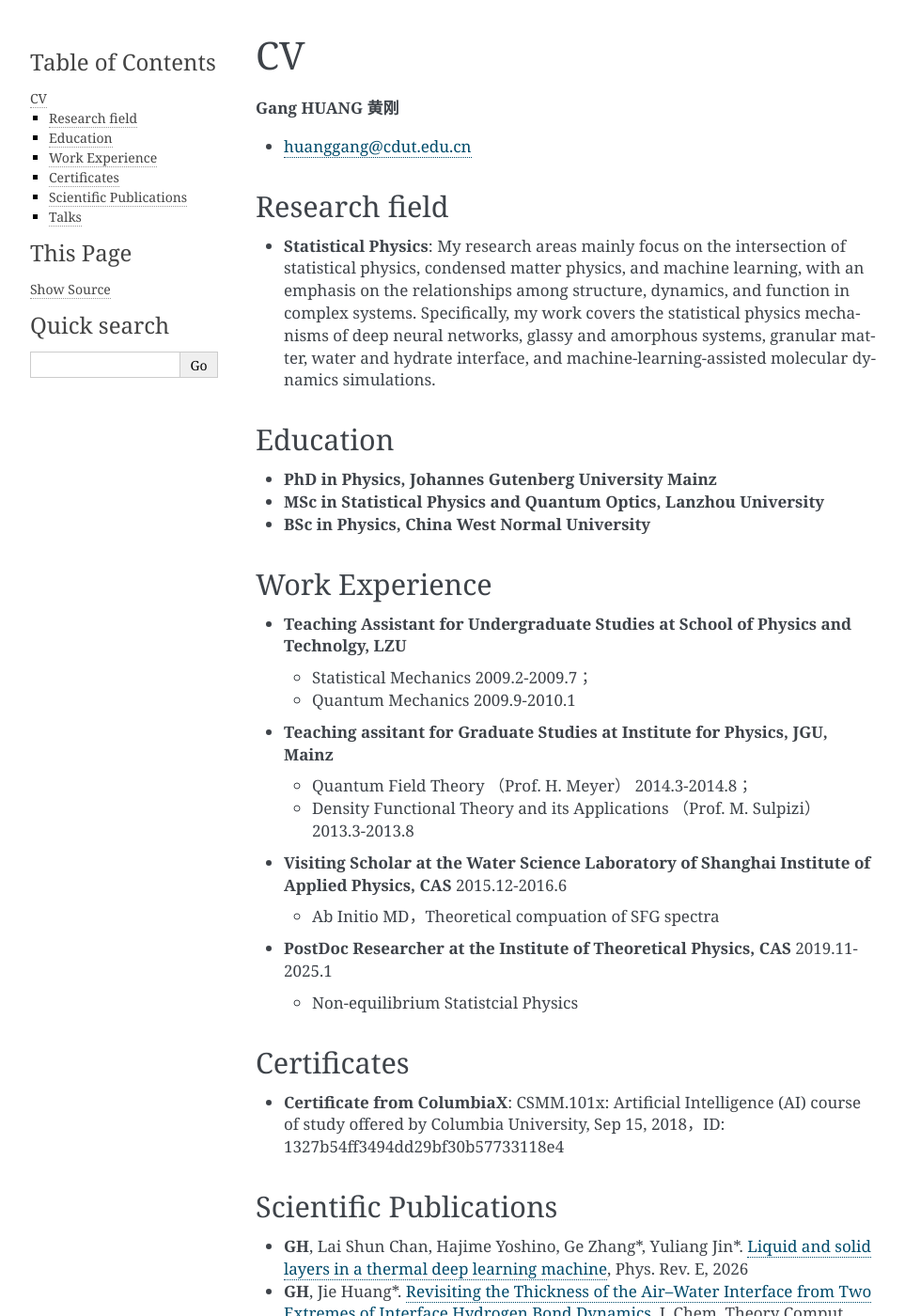
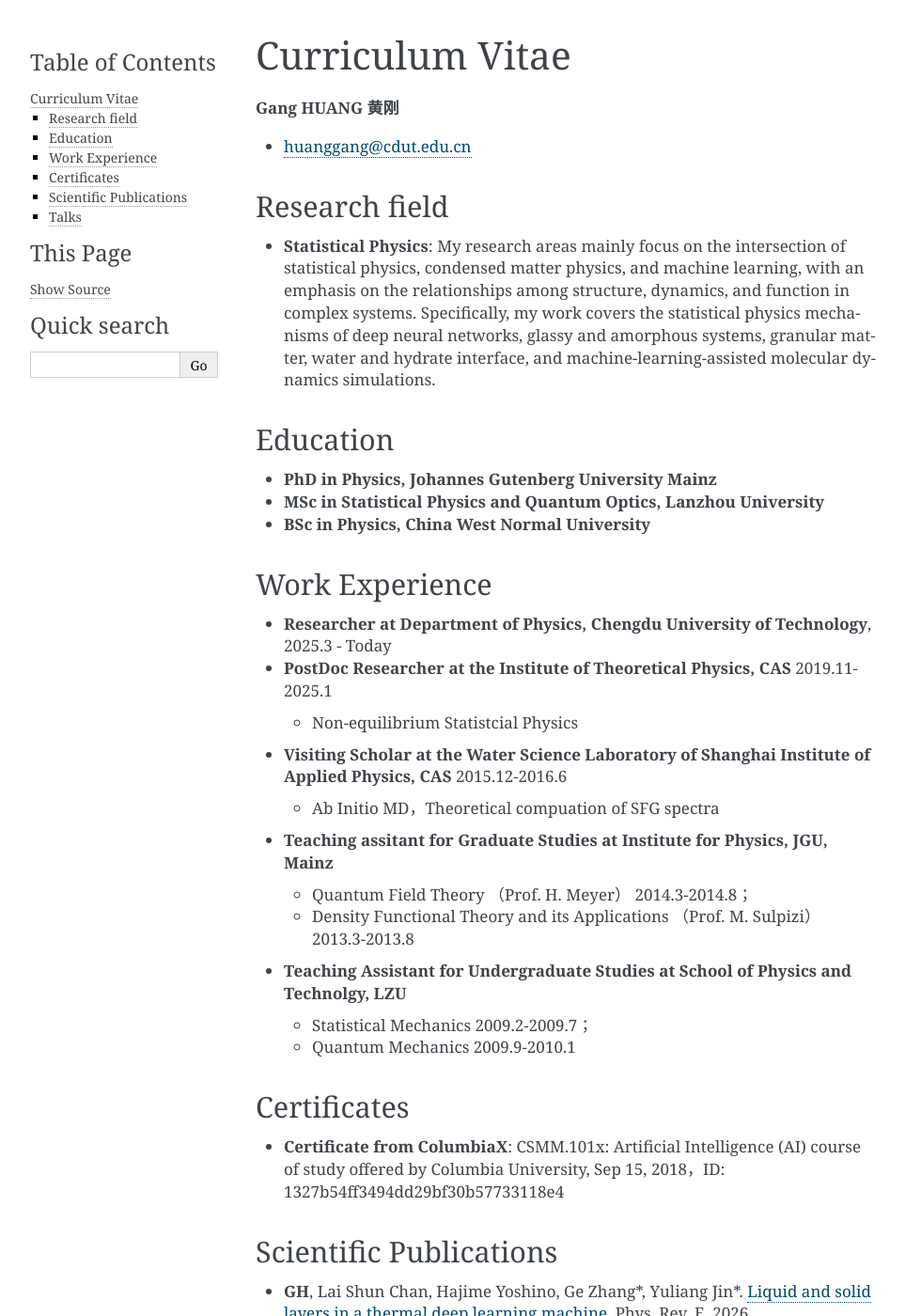
Before and after one commit to hg08/hg08.github.io, a Sphinx documentation site: the page built from doc/cv.md, in a window 1280 px wide and 1400 px high. Shown: the whole window at 94% size, without its empty margins (148-1111 px from the left). Built offline with Sphinx 7.4.7, drawn with Linux system fonts in a browser that asks for light colours.

Commit message:
update cv

```diff
--- a/doc/cv.md
+++ b/doc/cv.md
@@ -1,4 +1,4 @@
-# CV
+# Curriculum Vitae
 **Gang HUANG 黄刚**
 <!-- <img src='/images/about/dylan_circle.png' width='20%'> -->
 - <huanggang@cdut.edu.cn>
@@ -14,19 +14,21 @@
 - **BSc in Physics, China West Normal University**
 
 ## Work Experience
-- **Teaching Assistant for Undergraduate Studies at School of Physics and Technolgy, LZU**
-    - Statistical Mechanics 2009.2-2009.7；
-    - Quantum Mechanics 2009.9-2010.1
+- **Researcher at Department of Physics, Chengdu University of Technology**, 2025.3 - Today
+
+- **PostDoc Researcher at the Institute of Theoretical Physics, CAS** 2019.11-2025.1
+    -  Non-equilibrium Statistcial Physics
+
+- **Visiting Scholar at the Water Science Laboratory of Shanghai Institute of Applied Physics, CAS** 2015.12-2016.6
+    -  Ab Initio MD，Theoretical compuation of SFG spectra
 
 - **Teaching assitant for Graduate Studies at Institute for Physics, JGU, Mainz**
     - Quantum Field Theory （Prof. H. Meyer） 2014.3-2014.8；
     - Density Functional Theory and its Applications （Prof. M. Sulpizi） 2013.3-2013.8
 
-- **Visiting Scholar at the Water Science Laboratory of Shanghai Institute of Applied Physics, CAS** 2015.12-2016.6
-    -  Ab Initio MD，Theoretical compuation of SFG spectra
-
-- **PostDoc Researcher at the Institute of Theoretical Physics, CAS** 2019.11-2025.1
-    -  Non-equilibrium Statistcial Physics
+- **Teaching Assistant for Undergraduate Studies at School of Physics and Technolgy, LZU**
+    - Statistical Mechanics 2009.2-2009.7；
+    - Quantum Mechanics 2009.9-2010.1
 
 
 ## Certificates
```
